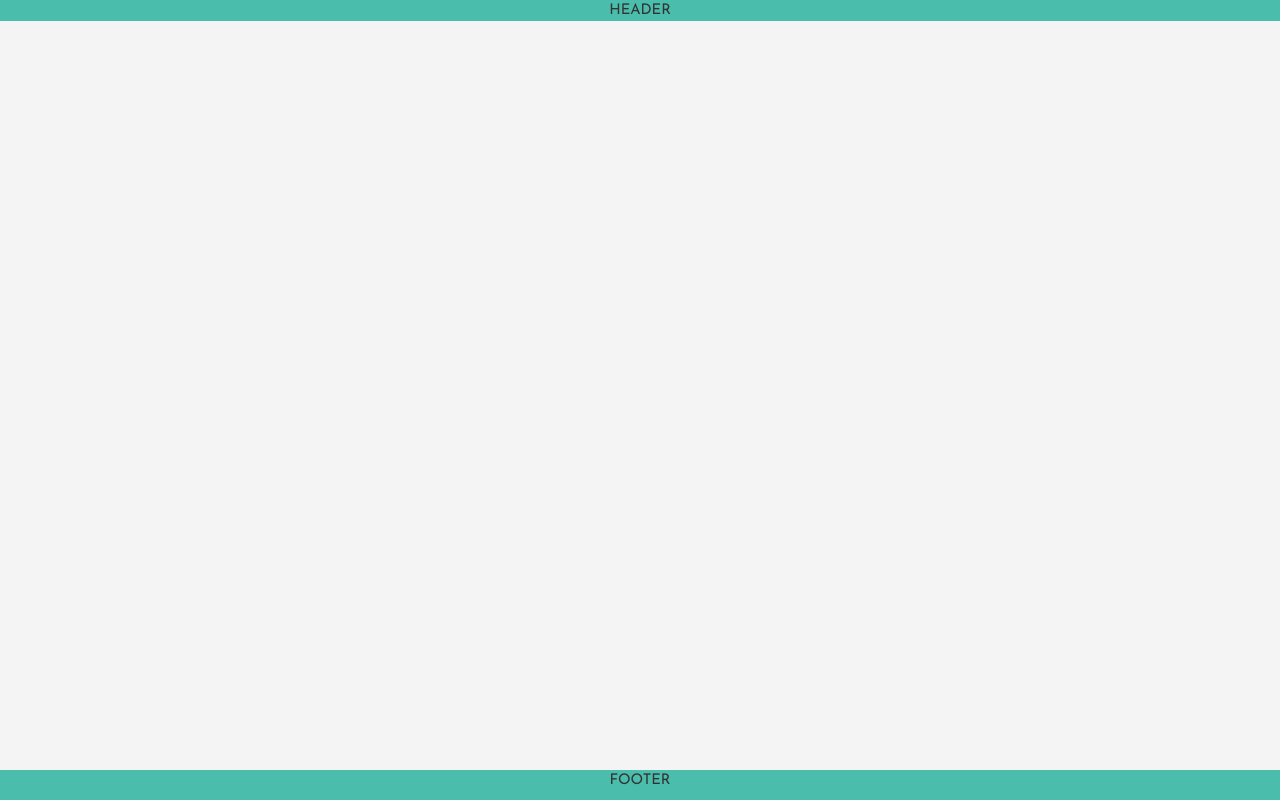
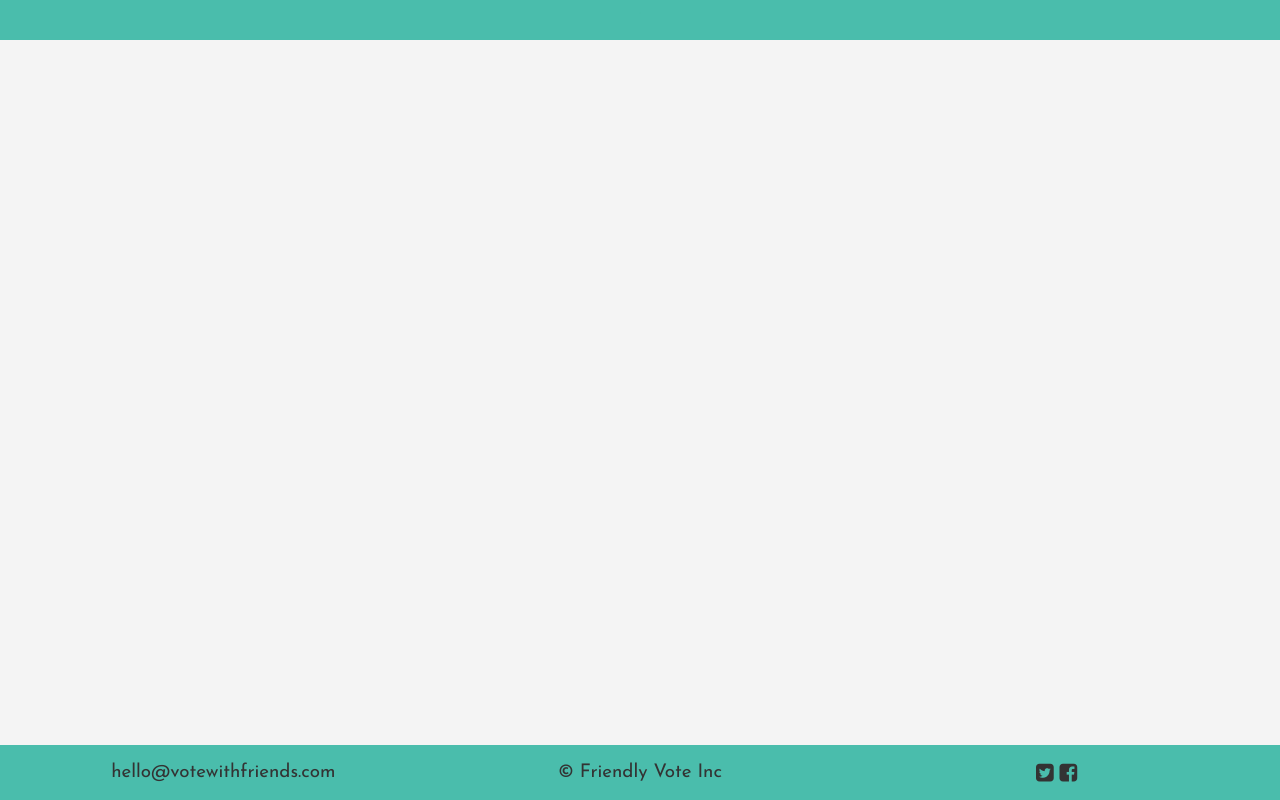
Before and after one commit to rsfarkas/sockPoll, a website: page public/index.html in a window 1280 px wide. Drawn offline with nearby package versions, Linux system fonts and the light colour scheme; no server answers.

Commit message:
header footer

```diff
--- a/public/css/style.css
+++ b/public/css/style.css
@@ -10,20 +10,23 @@ body, html {
   background-color:#F4F4F4 !important;
   min-height:100vh;
   position:relative;
-  padding-bottom:30px
 }
 
 header{
   background-color:#4ABDAC;
+  height:40px;
+  color:#4ABDAC;
 }
+
 footer{
   background-color:#4ABDAC;
-   position: absolute;
-    left: 0 ;
-    right: 0;
-     bottom: 0;
-    height:30px
-  }
+  position: absolute;
+  left: 0 ;
+  right: 0;
+  bottom: 0;
+  padding-top: 15px !important;
+  margin-top: 15px !important;
+}
 
 hr{
   border-top:3px solid #FC4A1A !important;
@@ -35,9 +38,11 @@ h1, h2, h3, h4, h5, h6{
   margin: 0;
   text-align:center;
 }
+
 a{
 color:#333333;
 }
+
 a:link, a:visited{
   outline: 0;
   color:#333333;
@@ -46,6 +51,11 @@ a:link, a:visited{
 a:focus, a:active, a:hover{
   color:#FC4A1A !important;
 }
+li{
+  list-style-type: none;
+  display:inline;
+}
+
 #graph{
   max-width:400px;
   padding-right:60px;
@@ -79,9 +89,11 @@ a:focus, a:active, a:hover{
   background-color: #F7B733 !important;
   border-color: #F7B733 !important;
 }
+
 #main-container{
   text-align: left;
   padding: 20px;
+  padding-bottom:100px !important;
 }
 
 #list-container{
--- a/public/index.html
+++ b/public/index.html
@@ -12,12 +12,13 @@
   <link rel="stylesheet" href="css/style.css">
   <!-- Latest compiled and minified CSS -->
   <link rel="stylesheet" href="https://maxcdn.bootstrapcdn.com/bootstrap/3.3.7/css/bootstrap.min.css" integrity="sha384-BVYiiSIFeK1dGmJRAkycuHAHRg32OmUcww7on3RYdg4Va+PmSTsz/K68vbdEjh4u" crossorigin="anonymous">
+  <link rel="stylesheet" href="https://maxcdn.bootstrapcdn.com/font-awesome/4.6.3/css/font-awesome.min.css">
   <!-- Latest compiled and minified JavaScript -->
   <script src="https://maxcdn.bootstrapcdn.com/bootstrap/3.3.7/js/bootstrap.min.js" integrity="sha384-Tc5IQib027qvyjSMfHjOMaLkfuWVxZxUPnCJA7l2mCWNIpG9mGCD8wGNIcPD7Txa" crossorigin="anonymous"></script>
   <link href="https://fonts.googleapis.com/css?family=Josefin+Sans" rel="stylesheet">
 </head>
 <body>
- <header>HEADER</header>
+ <header>.</header>
   <div id="main-container" class="container-fluid"></div>
   <!-- Templates -->
   <!-- Lobby -->
@@ -131,6 +132,25 @@
     <script type="text/javascript" src="js/underscore-min.js"></script>
     <script type="text/javascript" src="js/moment.min.js"></script>
     <script type="text/javascript" src="js/main.js"></script>
-  <footer>FOOTER</footer>
+  <footer>
+    <div class="container-fluid pt15 ">
+      <div class="row">
+        <div class="col-sm-12">
+          <div class="tac col-sm-4">
+            <p>hello@votewithfriends.com</p>
+          </div>
+          <div class="tac col-sm-4">
+            <p> &copy; Friendly Vote Inc</p>
+          </div>
+          <div class="tac col-sm-4">
+            <ul id="social">
+              <li><a href="https://twitter.com/"><i class="fa fa-twitter-square"></i></a></li>
+              <li><a href="https://www.facebook.com/"><i class="fa fa-facebook-square"></i></a></li>
+            </ul>
+          </div>
+        </div>
+      </div>
+    </div>
+  </footer>
 </body>
 </html>
```
